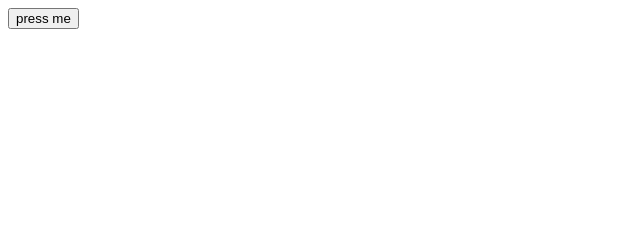
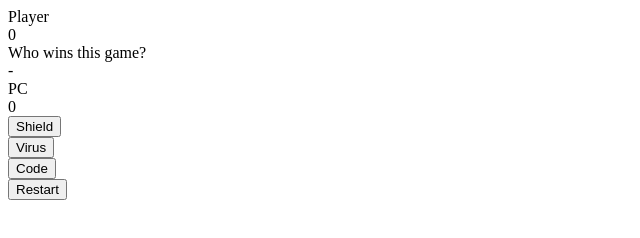
Before and after one commit to w0Lart/Shield-Virus-Code, a plain HTML site: page index.html in a window 1280 px wide. Shown: the whole page, without its empty margins (0-640 px from the left). Drawn offline with Linux system fonts and the light colour scheme.

Commit message:
add plain content to the index page

```diff
--- a/index.html
+++ b/index.html
@@ -7,7 +7,29 @@
     <script src="js/scripts.js" defer></script>
   </head>
   <body>
-    <div class="test"><button>press me</button></div>
-    <div class="result"></div>
+    <div class="displayResults">
+      <div class="playerBlock">
+        <div>Player</div>
+        <div>0</div>
+      </div>
+      <div class="winner">
+        <div>Who wins this game?</div>
+        <div>-</div>
+      </div>
+      <div class="pcBlock">
+        <div>PC</div>
+        <div>0</div>
+      </div>
+    </div>
+    <div class="chooseButtons">
+      <div><button>Shield</button></div>
+      <div><button>Virus</button></div>
+      <div><button>Code</button></div>
+    </div>
+    <div class="restart">
+      <button type="button" onClick="window.location.reload()">
+        Restart
+     </button>
+    </div>
   </body>
 </html>
--- a/js/scripts.js
+++ b/js/scripts.js
@@ -86,21 +86,15 @@ function playRound () {
 
 }
 
-const pressButtonTest = document.querySelector(".test");
-const resultDisplay = document.querySelector(".result");
-
 
 
 function checkWinner() {
   if (roundCounter === 5) {
     if ((counterWin > counterLoose)&&((counterWin>counterDraw)||(counterWin==counterDraw))){
-          resultDisplay.textContent="win";
           console.log("YOU WIN THIS GAME");
         } else if ((counterLoose>counterWin) && ((counterLoose>counterDraw) || (counterLoose == counterDraw))) {
-          resultDisplay.textContent="loose";
           console.log("YOU LOOSE THIS GAME");
         } else if (((counterDraw>counterWin) && (counterDraw>counterLoose))||(counterWin==counterLoose)) {
-          resultDisplay.textContent="draw";
           console.log("IT'S A DRAW!");
         } else {
           console.log("not enough rounds");
@@ -108,7 +102,6 @@ function checkWinner() {
   }
 }
 
-pressButtonTest.addEventListener('click',checkWinner);
 
 
 
```
